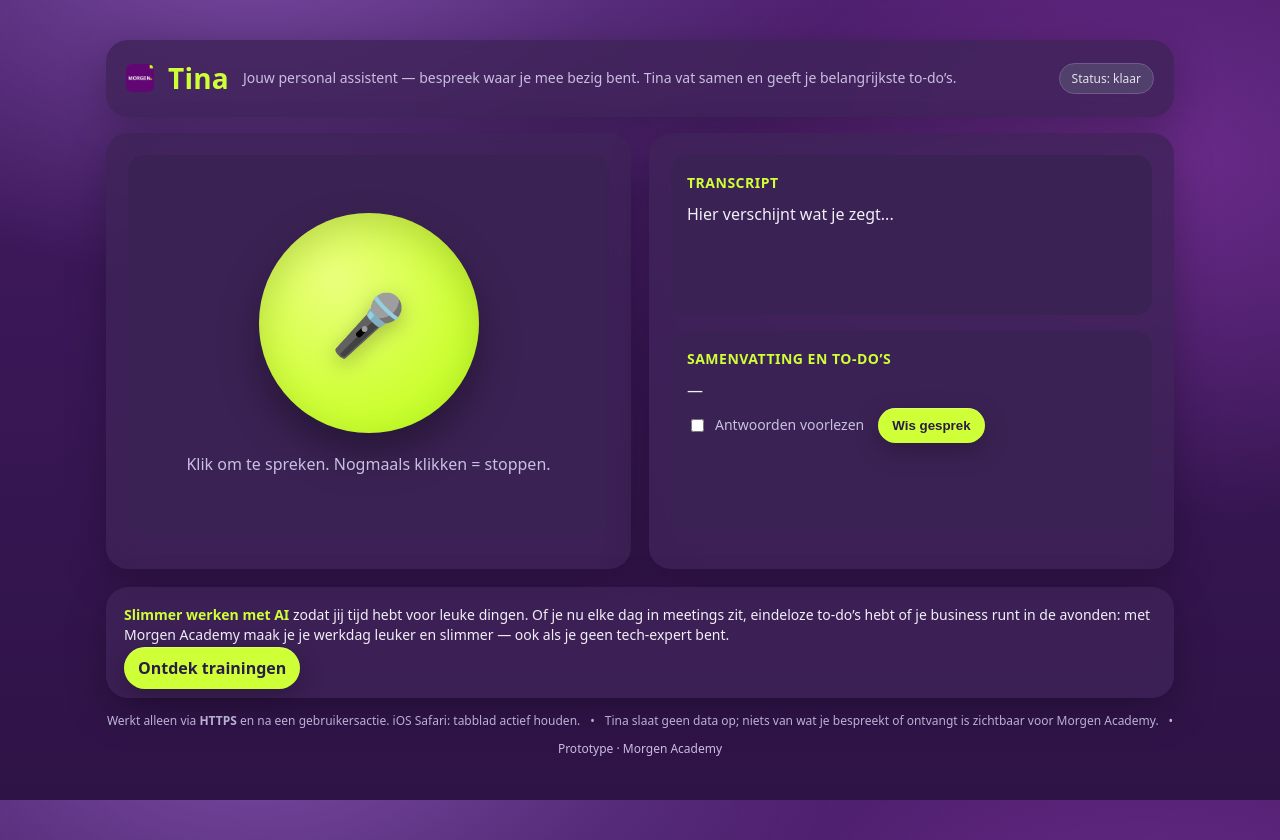
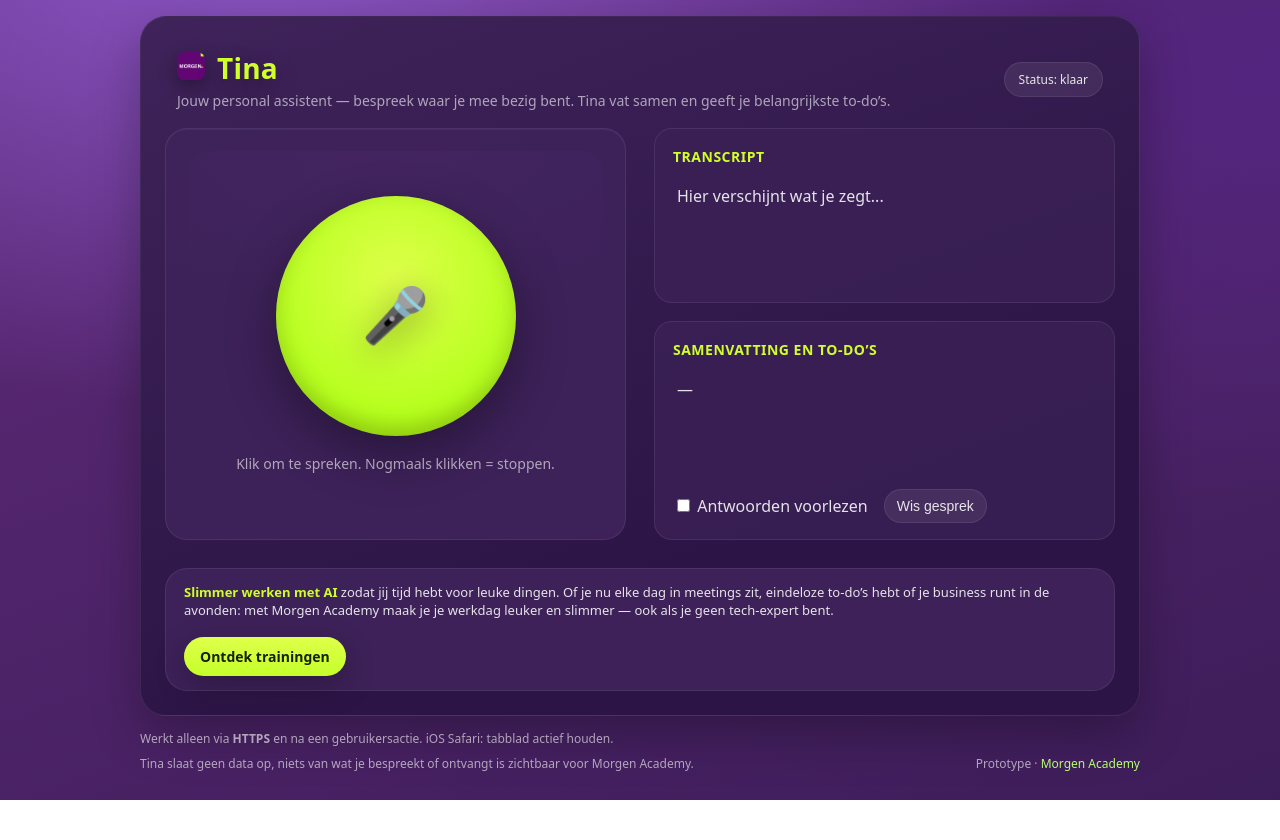
Before and after one commit to harmenvanheist-dotcom/Tina-voice, a plain HTML site: page index.html in a window 1280 px wide. Both pictures are taken after a click on the button "Wis gesprek". After the commit the page ends 800 px from the top, so only its background shows below. Drawn offline with Linux system fonts and the light colour scheme.

Commit message:
Update index.html

```diff
--- a/index.html
+++ b/index.html
@@ -1,338 +1,338 @@
-<!DOCTYPE html>
+<!doctype html>
 <html lang="nl">
 <head>
-  <meta charset="UTF-8" />
+  <meta charset="utf-8" />
   <meta name="viewport" content="width=device-width, initial-scale=1" />
-  <title>Tina – Voice Assistant</title>
-  <link rel="icon" href="logo.png" />
+  <title>Tina – Voice assistent</title>
+  <meta name="color-scheme" content="dark light">
   <style>
     :root{
-      --bg:#5a2b78;
-      --panel:#3f2458cc;
-      --panel-strong:#3b2254;
-      --txt:#f2eff7;
-      --muted:#c9bfe0;
-      --acid:#cfff37;   /* accent geelgroen */
-      --shadow:0 12px 40px rgba(0,0,0,.25);
+      --bg1:#5f2a79;          /* gradient paars */
+      --bg2:#3d1d59;
+      --card:#3f235aee;
+      --cardSoft:#3b2155cc;
+      --border:rgba(255,255,255,.08);
+      --text:#ffffffde;
+      --muted:#ffffff99;
+      --brand:#d0ff2a;        /* lime */
+      --brandText:#152200;
+      --shadow:0 18px 50px rgba(0,0,0,.28);
       --radius:22px;
+      --radiusLg:26px;
+      --gap:28px;
+      --maxW:1000px;
     }
     *{box-sizing:border-box}
     html,body{height:100%}
     body{
-      margin:0;
-      color:var(--txt);
-      font:16px/1.45 system-ui, -apple-system, Segoe UI, Roboto, "Helvetica Neue", Arial, "Noto Sans", "Apple Color Emoji", "Segoe UI Emoji";
-      background:
-        radial-gradient(1000px 600px at 20% -10%, #7a4ba3 0%, transparent 60%),
-        radial-gradient(1000px 600px at 90% 20%, #6a2b8a 0%, transparent 60%),
-        linear-gradient(180deg, #421a62 0%, #2e1346 100%);
+      margin:0; font-family: ui-sans-serif, system-ui, -apple-system, Segoe UI, Roboto, Helvetica, Arial;
+      color:var(--text);
+      background: radial-gradient(1200px 700px at 20% -10%, #8d58c9 0%, transparent 70%),
+                  radial-gradient(1200px 700px at 100% 10%, #54257f 0%, transparent 60%),
+                  linear-gradient(160deg,var(--bg1),var(--bg2));
       min-height:100%;
+      -webkit-font-smoothing:antialiased;
+      padding: max(16px, env(safe-area-inset-top)) max(16px, env(safe-area-inset-right)) max(24px, env(safe-area-inset-bottom)) max(16px, env(safe-area-inset-left));
     }
-    a{color:var(--muted);text-decoration:none}
-    a:hover{text-decoration:underline}
-    .wrap{
-      max-width:1100px;
-      margin:40px auto;
-      padding:0 16px;
+
+    /* Shell */
+    .wrap{max-width:var(--maxW); margin:0 auto}
+    .panel{
+      background:linear-gradient(160deg,#3f235a,#2c1546 70%);
+      border:1px solid var(--border);
+      box-shadow:var(--shadow);
+      border-radius:var(--radiusLg);
+      padding:24px;
+    }
+    .top{
+      display:flex; align-items:center; justify-content:space-between;
+      gap:12px; padding:8px 12px 0 12px;
+    }
+    .brand{
+      display:flex; align-items:center; gap:12px;
+    }
+    .brand img{
+      width:28px; height:28px; border-radius:8px; box-shadow:0 6px 18px rgba(0,0,0,.35);
+    }
+    .brand a{ color:var(--text); text-decoration:none }
+    .title{
+      font-size:28px; font-weight:800; letter-spacing:.2px;
+      color:var(--brand);
+      text-shadow:0 6px 22px rgba(0,0,0,.35);
+    }
+    .subtitle{
+      margin-top:4px; color:var(--muted); font-size:14px;
+    }
+    .status{
+      background:rgba(255,255,255,.08); border:1px solid var(--border);
+      color:#e6e6e6; border-radius:999px; padding:8px 14px; font-size:12px;
+    }
+
+    /* 2-koloms canvas (zoals de oudere layout) */
+    .grid{
+      display:grid; grid-template-columns: 1fr 1fr; gap:var(--gap);
+      margin-top:18px;
     }
     .card{
-      background:var(--panel);
+      background:var(--card);
+      border:1px solid var(--border);
       border-radius:var(--radius);
-      box-shadow:var(--shadow);
-      backdrop-filter: blur(10px);
-    }
-    header.card{
-      display:flex;align-items:center;gap:14px;
-      padding:18px 20px;
-    }
-    header .logo{
-      width:28px;height:28px;border-radius:6px;overflow:hidden;flex:0 0 28px
-    }
-    header .title{
-      font-weight:800;font-size:28px;letter-spacing:.2px;color:var(--acid);
-    }
-    header .tagline{flex:1;color:var(--muted);font-size:14px}
-    .status{
-      background:#51406b;border:1px solid #6f5c8b;color:#e5e1f0;
-      padding:6px 12px;border-radius:999px;font-size:12px;white-space:nowrap
+      padding:22px;
+      box-shadow: inset 0 1px 0 rgba(255,255,255,.04);
     }
 
-    .grid{
-      display:grid;
-      grid-template-columns: 1fr 1fr;
-      gap:18px;
-      margin-top:16px;
+    /* Mic block links */
+    .micWrap{
+      display:flex; flex-direction:column; align-items:center; justify-content:center;
+      gap:18px; height:100%;
+      background: radial-gradient(600px 260px at 50% 0%, #4a276a66 0%, transparent 60%);
+      border-radius:var(--radius);
+    }
+    .micBtn{
+      width:240px; height:240px; border-radius:50%;
+      display:grid; place-items:center;
+      background: radial-gradient(circle at 50% 35%, #dfff4a, #b6ff1e 68%, #9be000 100%);
+      box-shadow: 0 18px 50px rgba(0,0,0,.35), inset 0 -8px 22px rgba(0,0,0,.18);
+      border:none; cursor:pointer; transition: transform .06s ease;
+    }
+    .micBtn:active{ transform: scale(.98) }
+    .micIcon{ font-size:54px; filter: drop-shadow(0 8px 18px rgba(0,0,0,.35)); }
+    .hint{ color:var(--muted); font-size:14px; }
+
+    /* Rechter contentcard met transcript + antwoord onder elkaar */
+    .rightCol{ display:flex; flex-direction:column; gap:18px; }
+    .section{
+      background:var(--cardSoft);
+      border:1px solid var(--border);
+      border-radius:18px;
+      padding:18px 18px 16px;
+    }
+    .h{
+      color:var(--brand); font-size:14px; font-weight:800; letter-spacing:.5px; margin:0 0 10px;
+    }
+    .box{
+      min-height:110px; border-radius:14px; padding:8px 4px 12px;
+      color:var(--text); font-size:16px; line-height:1.6;
+    }
+    .controls{
+      margin-top:10px; display:flex; align-items:center; gap:16px; flex-wrap:wrap;
+    }
+    .chk{ accent-color:var(--brand); }
+    .ghost{
+      background: rgba(255,255,255,.08);
+      color:var(--text);
+      border:1px solid var(--border);
+      border-radius:999px;
+      padding:8px 12px;
+      font-size:14px;
+      cursor:pointer;
+    }
+    .ghost:hover{ background: rgba(255,255,255,.12) }
+
+    /* Promo blok (kleiner & subtieler) */
+    .promo{
+      margin-top:var(--gap);
+      background:var(--card);
+      border:1px solid var(--border);
+      border-radius:var(--radius);
+      padding:14px 18px;
+      display:flex; align-items:center; justify-content:space-between; gap:18px; flex-wrap:wrap;
+    }
+    .promoText{
+      font-size:13px; color:var(--text);
+    }
+    .promoText .hi{ color:var(--brand); font-weight:800 }
+    .cta{
+      border:none; cursor:pointer;
+      background:linear-gradient(180deg, #dfff4a, #c5ff2a);
+      color:var(--brandText); font-weight:700;
+      border-radius:999px; padding:10px 16px; box-shadow:0 10px 30px rgba(0,0,0,.25);
+      text-decoration:none; display:inline-block; font-size:14px;
     }
 
-    .left.card, .right.card{padding:22px}
-    .mic-panel{
-      display:flex;flex-direction:column;align-items:center;justify-content:center;
-      border-radius:calc(var(--radius) - 6px);
-      padding:22px;min-height:380px;background:var(--panel-strong);
+    /* Footer */
+    footer{
+      max-width:var(--maxW); margin:14px auto 0; color:var(--muted); font-size:12px;
+      display:flex; gap:8px; flex-wrap:wrap; align-items:center; justify-content:space-between;
     }
-    .mic-circle{
-      width:220px;height:220px;border-radius:50%;
-      background:radial-gradient(circle at 35% 30%, #eaff7d 0%, #cfff37 60%, #b8ff18 100%);
-      box-shadow:0 20px 40px rgba(0,0,0,.35), inset 0 12px 36px rgba(0,0,0,.15);
-      display:grid;place-items:center;cursor:pointer;user-select:none;
-      transition: transform .15s ease
-    }
-    .mic-circle:active{transform:scale(.98)}
-    .mic{font-size:60px;filter:drop-shadow(0 6px 10px rgba(0,0,0,.25))}
-    .hint{margin-top:20px;color:var(--muted);text-align:center}
+    footer a{ color:#b4ff6a; text-decoration:none }
 
-    .right .box{
-      background:var(--panel-strong);
-      border-radius:calc(var(--radius) - 6px);
-      padding:18px 16px;
-      margin-bottom:16px;
-      min-height:160px;
-    }
-    .h{
-      color:var(--acid);
-      font-weight:900;
-      letter-spacing:.5px;
-      font-size:14px;
-      margin:0 0 10px;
-    }
-    .out{white-space:pre-wrap}
-
-    .controls{
-      display:flex;gap:14px;align-items:center;justify-content:flex-start;margin-top:6px
-    }
-    .toggle{
-      display:flex;align-items:center;gap:8px;color:var(--muted);font-size:14px
-    }
-    .pill{
-      background:var(--acid);
-      color:#2a1d44;
-      border:none;border-radius:999px;
-      padding:10px 14px;
-      font-weight:700;cursor:pointer;
-      box-shadow:0 8px 24px rgba(0,0,0,.25), inset 0 1px 0 rgba(255,255,255,.25);
-    }
-
-    .promo.card{
-      margin-top:18px;padding:18px;
-    }
-    .promo p{
-      margin:0 0 12px 0;
-      color:var(--txt);
-      font-size:14px;
-    }
-    .promo b{color:var(--acid);font-weight:900}
-
-    footer{
-      color:var(--muted);
-      font-size:12px;
-      margin:14px 0 28px;
-      display:flex;gap:10px;flex-wrap:wrap;align-items:center;justify-content:center
-    }
-
-    /* mobile */
-    @media (max-width: 860px){
-      header .title{font-size:24px}
-      .grid{grid-template-columns: 1fr}
-      .mic-panel{min-height:320px}
-      .mic-circle{width:180px;height:180px}
+    /* Mobile */
+    @media (max-width: 820px){
+      .grid{ grid-template-columns:1fr; }
+      .micBtn{ width:56vw; height:56vw; max-width:360px; max-height:360px; }
+      .wrap{ padding-top: max(6px, env(safe-area-inset-top)); }
+      .panel{ padding:18px; }
+      .promo{ align-items:flex-start }
+      .subtitle{ line-height:1.4 }
     }
   </style>
 </head>
 <body>
   <div class="wrap">
-    <!-- Header -->
-    <header class="card">
-      <a class="logo" href="https://morgenacademy.nl" target="_blank" rel="noopener">
-        <img src="logo.png" alt="Morgen Academy" width="28" height="28" />
+    <div class="panel">
+      <div class="top">
+        <div>
+          <div class="brand">
+            <a href="https://morgenacademy.nl" target="_blank" rel="noopener">
+              <img src="./logo.png" alt="Morgen Academy">
             </a>
             <div class="title">Tina</div>
-      <div class="tagline">Jouw personal assistent — bespreek waar je mee bezig bent. Tina vat samen en geeft je belangrijkste to-do’s.</div>
-      <div id="status" class="status">Status: klaar</div>
-    </header>
+          </div>
+          <div class="subtitle">Jouw personal assistent — bespreek waar je mee bezig bent. Tina vat samen en geeft je belangrijkste to-do’s.</div>
+        </div>
+        <div class="status" id="status">Status: klaar</div>
+      </div>
 
-    <!-- Main -->
       <div class="grid">
-      <!-- Left: microphone -->
-      <section class="left card">
-        <div class="mic-panel">
-          <div id="mic" class="mic-circle" title="Klik om te spreken">
-            <div class="mic">🎤</div>
-          </div>
+        <!-- LEFT: Mic -->
+        <div class="card">
+          <div class="micWrap">
+            <button id="micBtn" class="micBtn" aria-label="Spreken starten of stoppen">
+              <span class="micIcon">🎤</span>
+            </button>
             <div class="hint">Klik om te spreken. Nogmaals klikken = stoppen.</div>
           </div>
-      </section>
-
-      <!-- Right: transcript + answer -->
-      <section class="right card">
-        <div class="box">
-          <p class="h">TRANSCRIPT</p>
-          <div id="transcript" class="out">Hier verschijnt wat je zegt...</div>
         </div>
 
-        <div class="box" style="min-height:200px">
+        <!-- RIGHT: Transcript + Answer (onder elkaar) -->
+        <div class="rightCol">
+          <div class="section">
+            <p class="h">TRANSCRIPT</p>
+            <div id="transcript" class="box">Hier verschijnt wat je zegt...</div>
+          </div>
+
+          <div class="section">
             <p class="h">SAMENVATTING EN TO-DO’S</p>
-          <div id="answer" class="out">—</div>
+            <div id="answer" class="box">—</div>
             <div class="controls">
-            <label class="toggle">
-              <input id="ttsToggle" type="checkbox" />
-              <span>Antwoorden voorlezen</span>
-            </label>
-            <button id="clearBtn" class="pill" type="button">Wis gesprek</button>
+              <label><input id="ttsToggle" class="chk" type="checkbox"> Antwoorden voorlezen</label>
+              <button id="clearBtn" class="ghost" type="button">Wis gesprek</button>
             </div>
           </div>
-      </section>
+        </div>
       </div>
 
-    <!-- Promo (kleiner & subtieler) -->
-    <section class="promo card">
-      <p><b>Slimmer werken met AI</b> zodat jij tijd hebt voor leuke dingen. Of je nu elke dag in meetings zit, eindeloze to-do’s hebt of je business runt in de avonden: met Morgen Academy maak je je werkdag leuker en slimmer — ook als je geen tech-expert bent.</p>
-      <a class="pill" href="https://morgenacademy.nl" target="_blank" rel="noopener">Ontdek trainingen</a>
-    </section>
+      <!-- Promo (kleiner) -->
+      <div class="promo">
+        <div class="promoText">
+          <span class="hi">Slimmer werken met AI</span> zodat jij tijd hebt voor leuke dingen. Of je nu elke dag in meetings zit, eindeloze to-do’s hebt of je business runt in de avonden: met Morgen Academy maak je je werkdag leuker en slimmer — ook als je geen tech-expert bent.
+        </div>
+        <a class="cta" href="https://morgenacademy.nl" target="_blank" rel="noopener">Ontdek trainingen</a>
+      </div>
+    </div>
 
-    <!-- Footer -->
     <footer>
-      <span>Werkt alleen via <strong>HTTPS</strong> en na een gebruikersactie. iOS Safari: tabblad actief houden.</span>
-      <span>•</span>
-      <span>Tina slaat geen data op; niets van wat je bespreekt of ontvangt is zichtbaar voor Morgen Academy.</span>
-      <span>•</span>
-      <span>Prototype · <a href="https://morgenacademy.nl" target="_blank" rel="noopener">Morgen Academy</a></span>
+      <div>Werkt alleen via <strong>HTTPS</strong> en na een gebruikersactie. iOS Safari: tabblad actief houden.</div>
+      <div>Tina slaat geen data op, niets van wat je bespreekt of ontvangt is zichtbaar voor Morgen Academy.</div>
+      <div>Prototype · <a href="https://morgenacademy.nl" target="_blank" rel="noopener">Morgen Academy</a></div>
     </footer>
   </div>
 
   <script>
-    // ------- UI helpers -------
-    const qs = s => document.querySelector(s);
-    const statusEl = qs('#status');
-    const micEl = qs('#mic');
-    const transcriptEl = qs('#transcript');
-    const answerEl = qs('#answer');
-    const ttsToggle = qs('#ttsToggle');
-    const clearBtn = qs('#clearBtn');
+    // --- Kleine helper UI ---
+    const $ = s => document.querySelector(s);
+    const statusEl = $('#status');
+    const ttsToggle = $('#ttsToggle');
+    const micBtn = $('#micBtn');
+    const transcriptEl = $('#transcript');
+    const answerEl = $('#answer');
+    const clearBtn = $('#clearBtn');
+
+    // Gespreksgeschiedenis voor “doorpraten”
+    let history = []; //  {role:'user'|'assistant', content:string}[]
+    let speaking = false;
+    let synth = window.speechSynthesis;
 
     function setStatus(txt){ statusEl.textContent = 'Status: ' + txt; }
     function speak(text){
-      try{
+      if(!ttsToggle.checked || !('speechSynthesis' in window)) return;
+      if(speaking) synth.cancel();
       const u = new SpeechSynthesisUtterance(text);
       u.lang = 'nl-NL';
-        u.rate = 1.02;
-        speechSynthesis.cancel();
-        speechSynthesis.speak(u);
-      }catch(e){}
+      speaking = true;
+      u.onend = () => speaking = false;
+      synth.speak(u);
     }
 
-    // ------- Conversation memory (lichtgewicht) -------
-    const MAX_TURNS = 6; // laatste 6 uitwisselingen
-    let history = [];    // {role:'user'|'assistant', content:''}
+    // Web Speech API (browser) voor spraak-naar-tekst
+    const SR = window.SpeechRecognition || window.webkitSpeechRecognition;
+    let rec;
+    if(SR){
+      rec = new SR();
+      rec.lang = 'nl-NL';
+      rec.interimResults = true;
+      rec.continuous = true;
+      rec.maxAlternatives = 1;
 
-    function pushHistory(role, content){
-      history.push({ role, content });
-      if(history.length > MAX_TURNS*2){
-        history = history.slice(-MAX_TURNS*2);
+      let buffer = '';
+
+      rec.onstart = () => setStatus('luisteren…');
+      rec.onend = () => { setStatus('verwerken…'); if(buffer.trim()) sendToTina(buffer.trim()); buffer=''; };
+      rec.onerror = () => setStatus('fout');
+
+      rec.onresult = (evt)=>{
+        let interim = '';
+        for(let i = evt.resultIndex; i < evt.results.length; i++){
+          const res = evt.results[i];
+          (res.isFinal ? (buffer += res[0].transcript+' ') : (interim += res[0].transcript));
         }
+        transcriptEl.textContent = (buffer + (interim ? (' '+interim) : '')).trim();
+      };
+    } else {
+      micBtn.disabled = true;
+      transcriptEl.textContent = 'Je browser ondersteunt geen spraakherkenning.';
     }
 
-    // ------- Speech-to-text (webkitSpeechRecognition / fallback) -------
-    let recognizing = false;
-    let recog;
-
-    function startSTT(){
-      if('webkitSpeechRecognition' in window){
-        recog = new webkitSpeechRecognition();
-        recog.lang = 'nl-NL';
-        recog.interimResults = true;
-        recog.continuous = true;
-        let finalText = '';
-
-        recog.onstart = () => { recognizing = true; setStatus('luisteren…'); };
-        recog.onresult = (e) => {
-          let interim = '';
-          for(let i=e.resultIndex;i<e.results.length;i++){
-            const res = e.results[i];
-            if(res.isFinal) finalText += res[0].transcript;
-            else interim += res[0].transcript;
-          }
-          transcriptEl.textContent = (finalText + interim).trim();
-        };
-        recog.onerror = () => { setStatus('fout'); };
-        recog.onend = async () => {
-          recognizing = false;
-          const text = transcriptEl.textContent.trim();
-          if(text){
-            await askTina(text);
-          }else{
-            setStatus('klaar');
-          }
-        };
-        recog.start();
-      }else{
-        // geen STT beschikbaar
-        const text = prompt('Geen microfoon-API beschikbaar. Typ hier je bericht:');
-        if(text){
-          transcriptEl.textContent = text;
-          askTina(text);
-        }
-      }
-    }
-
-    function stopSTT(){
-      try{ if(recog) recog.stop(); }catch(e){}
-    }
-
-    micEl.addEventListener('click', () => {
-      if(recognizing){ stopSTT(); }
-      else { startSTT(); }
+    micBtn.addEventListener('click', ()=>{
+      if(!rec) return;
+      if(statusEl.textContent.includes('luisteren')){ rec.stop(); }
+      else { transcriptEl.textContent = '…verwerken…'; answerEl.textContent = '—'; rec.start(); }
     });
 
-    clearBtn.addEventListener('click', () => {
+    clearBtn.addEventListener('click', ()=>{
       history = [];
       transcriptEl.textContent = 'Hier verschijnt wat je zegt...';
       answerEl.textContent = '—';
       setStatus('klaar');
-      speechSynthesis.cancel();
+      if(speaking) synth.cancel();
     });
 
-    // ------- Call Netlify Function -------
-    async function askTina(input){
+    async function sendToTina(text){
       try{
         setStatus('verwerken…');
-        pushHistory('user', input);
-
-        // stuur beknopte conversatie mee
-        const payload = {
-          input,
-          history // de function houdt al rekening met max tokens + systeemprompt
-        };
+        history.push({ role:'user', content:text });
 
         const resp = await fetch('/.netlify/functions/ask-tina', {
           method:'POST',
-          headers:{'Content-Type':'application/json'},
-          body: JSON.stringify(payload)
+          headers:{ 'Content-Type':'application/json' },
+          body: JSON.stringify({ input: text, history })
         });
 
         if(!resp.ok){
-          const t = await resp.text();
-          answerEl.textContent = 'Fout bij ophalen antwoord.';
-          console.error('Function error:', t);
+          const err = await resp.text();
+          answerEl.textContent = 'Er ging iets mis bij het ophalen van het antwoord.';
+          console.error('OpenAI/Function error:', err);
           setStatus('fout');
           return;
         }
 
         const data = await resp.json();
-        const reply = (data.reply || '').trim() || '(geen antwoord)';
+        const reply = (data.reply || '(geen antwoord)').trim();
         answerEl.textContent = reply;
-        pushHistory('assistant', reply);
+        history.push({ role:'assistant', content:reply });
 
-        // optioneel voorlezen
-        if(ttsToggle.checked) speak(reply);
-
-        // eenvoudige “doorpraat” heuristiek: als laatste zin eindigt met vraagteken,
-        // laat status “wachten op antwoord” zien.
-        const lastChar = reply.slice(-1);
-        setStatus(lastChar === '?' ? 'wachten op antwoord…' : 'klaar');
-      }catch(err){
-        console.error(err);
-        answerEl.textContent = 'Er ging iets mis.';
+        // Eventuele vervolg-vraag laten horen
+        if(data.followUp){
+          speak(data.followUp);
+        }else{
+          speak(reply);
+        }
+        setStatus('klaar');
+      }catch(e){
+        console.error(e);
         setStatus('fout');
+        answerEl.textContent = 'Kon geen verbinding maken.';
       }
     }
   </script>
```
Lines whose indentation alone changed are shown as unchanged.
